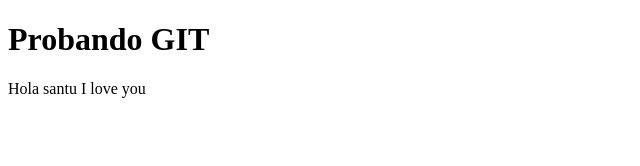
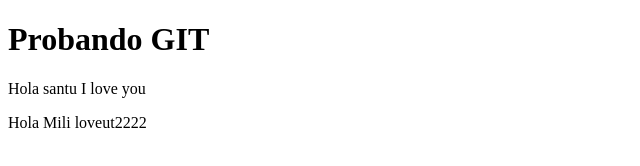
Before and after one commit to milipaciotti/clase4, a plain HTML site: page index.html in a window 1280 px wide. Shown: the whole page, without its empty margins (0-640 px from the left). Drawn offline with Linux system fonts and the light colour scheme.

Commit message:
Modificacion hecha por Santi

```diff
--- a/index.html
+++ b/index.html
@@ -6,5 +6,6 @@
     <body>
         <h1> Probando GIT </h1>
         <p> Hola santu I love you </p>
+        <p>Hola Mili loveut2222</p>
     </body>
 </html>
```
